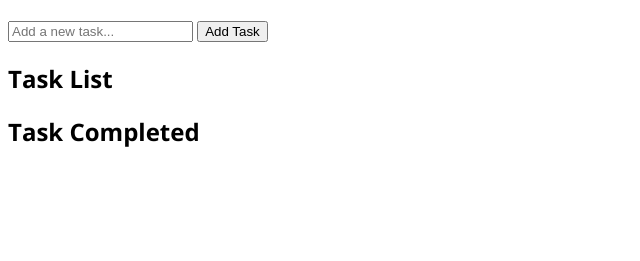
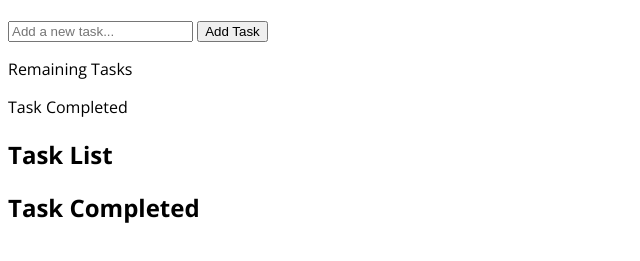
Before and after one commit to Julian1936/jQueryTodo, a plain HTML site: page index.html in a window 1280 px wide. Shown: the part 67-328 px from the top of the page, without its empty margins (0-640 px from the left). Drawn offline with nearby package versions, Linux system fonts and the light colour scheme.

Commit message:
Added elements for number of remaining tasks and completed tasks

```diff
--- a/index.html
+++ b/index.html
@@ -16,6 +16,8 @@
     <div id="add-task-wrapper">
         <input id="task-input" type="text" placeholder="Add a new task...">
         <button id="add-task-btn">Add Task</button>
+        <p id="number-remaining"><span></span> Remaining Tasks</p>
+        <p id="number-completed"><span></span> Task Completed</p>
     </div>
 
     <div class="task-list-wrapper">
```
